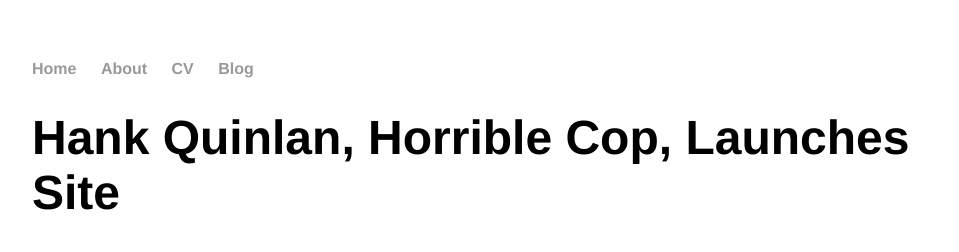
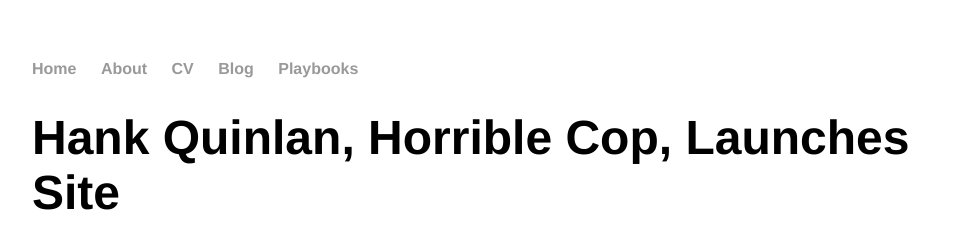
Before and after one commit to billparry99/billparry99.github.io, a Jekyll site: the page built from _posts/2018-03-25-hank-quinlan-site-launched.md, in a window 1280 px wide. Shown: the top 252 px of the page, without its empty margins (160-1119 px from the left). Built offline with Jekyll 4.4.1, drawn with Linux system fonts in a browser that asks for light colours.

Commit message:
Update default.html

```diff
--- a/_layouts/default.html
+++ b/_layouts/default.html
@@ -12,6 +12,7 @@
 		        	<li><a href="/about">About</a></li>
 	        		<li><a href="/cv">CV</a></li>
 	        		<li><a href="/blog">Blog</a></li>
+				<li><a href="/playbooks">Playbooks</a><li>
 	    		</ul>
 			</nav>
 			<div class="container">
```
